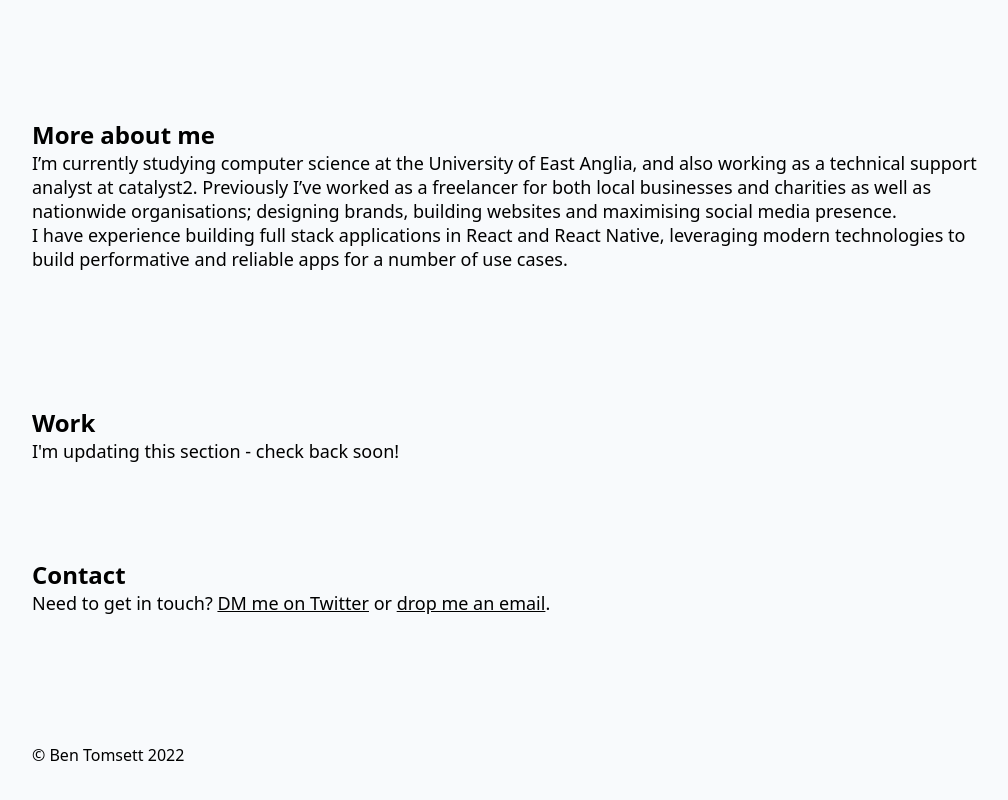
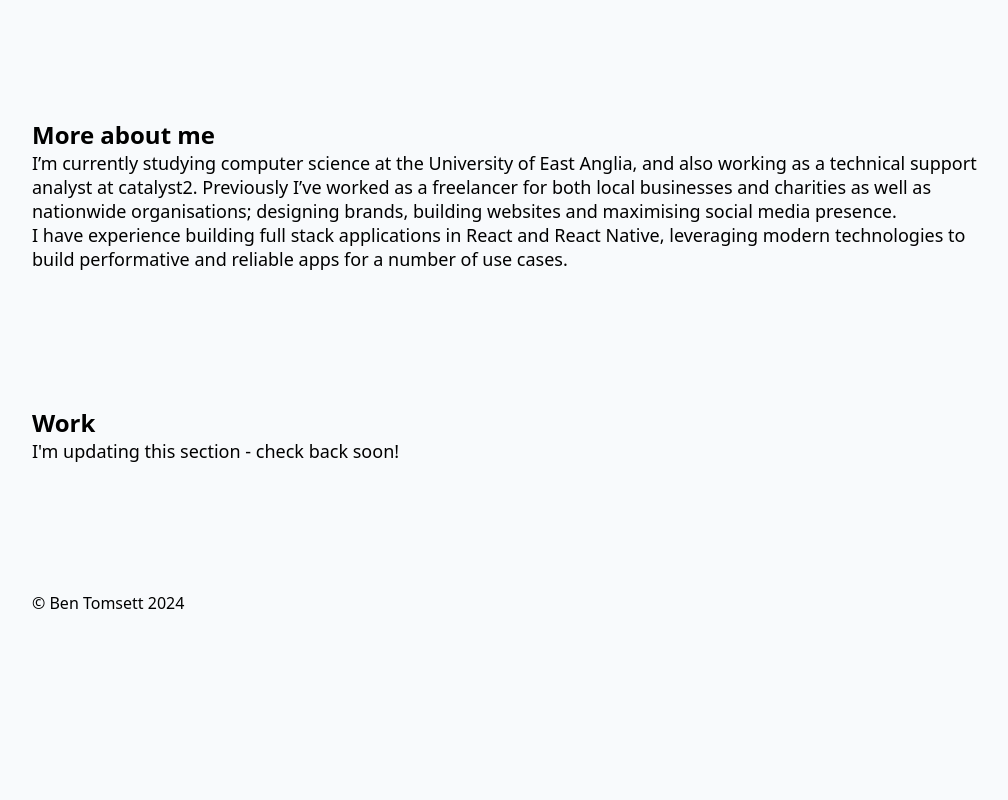
Before and after one commit to BenTomsett/tomsett-xyz, a Next.js app: page / in a window 1280 px wide. Shown: the part 618-1418 px from the top of the page, without its empty margins (128-1136 px from the left). After the commit the page ends 1273 px from the top, so only its background shows below. Built offline with nearby package versions, Linux system fonts and the light colour scheme; a web font is replaced by a local one; what tailwind-safelist-generator would draw is missing.

Commit message:
Update deps

```diff
--- a/pages/index.tsx
+++ b/pages/index.tsx
@@ -42,13 +42,6 @@ const Home: NextPage = () => (
             />
             <Button
               onClick={() => {
-                window.open('https://twitter.com/benjitomsett');
-              }}
-              endIcon={<Twitter size="20" />}
-              text="Twitter"
-            />
-            <Button
-              onClick={() => {
                 window.open('https://linkedin.com/in/bentomsett');
               }}
               endIcon={<Linkedin size="20" />}
@@ -87,38 +80,9 @@ const Home: NextPage = () => (
           </div>
         </div>
         <div>
-          <div className="max-w-5xl mx-auto px-8 py-12">
-            <h3 className={`text-2xl font-semibold text-${color}-900 dark:text-${color}-600`}>Contact</h3>
-            <p className="text-lg leading-6">
-              Need to get in touch?
-              {' '}
-              <a
-                className={`underline hover:text-${color}-500`}
-                target="_blank"
-                href="https://twitter.com/messages/compose?recipient_id=1481743089064677381"
-                rel="noreferrer"
-              >
-                DM me on Twitter
-              </a>
-              {' '}
-              or
-              {' '}
-              <a
-                className={`underline hover:text-${color}-500`}
-                target="_blank"
-                href="mailto:ben@tomsett.xyz"
-                rel="noreferrer"
-              >
-                drop me an email
-              </a>
-              .
-            </p>
-          </div>
-        </div>
-        <div>
           <div className="max-w-5xl mx-auto px-8 pt-20 pb-10">
             <p className="text-md leading-6">
-              © Ben Tomsett 2022
+              © Ben Tomsett 2024
             </p>
           </div>
         </div>
```
Also changed, not shown: package.json (+20 -20 lines), .yarnrc.yml (added), 1 other file (tests, documents, lock files or other folders).
